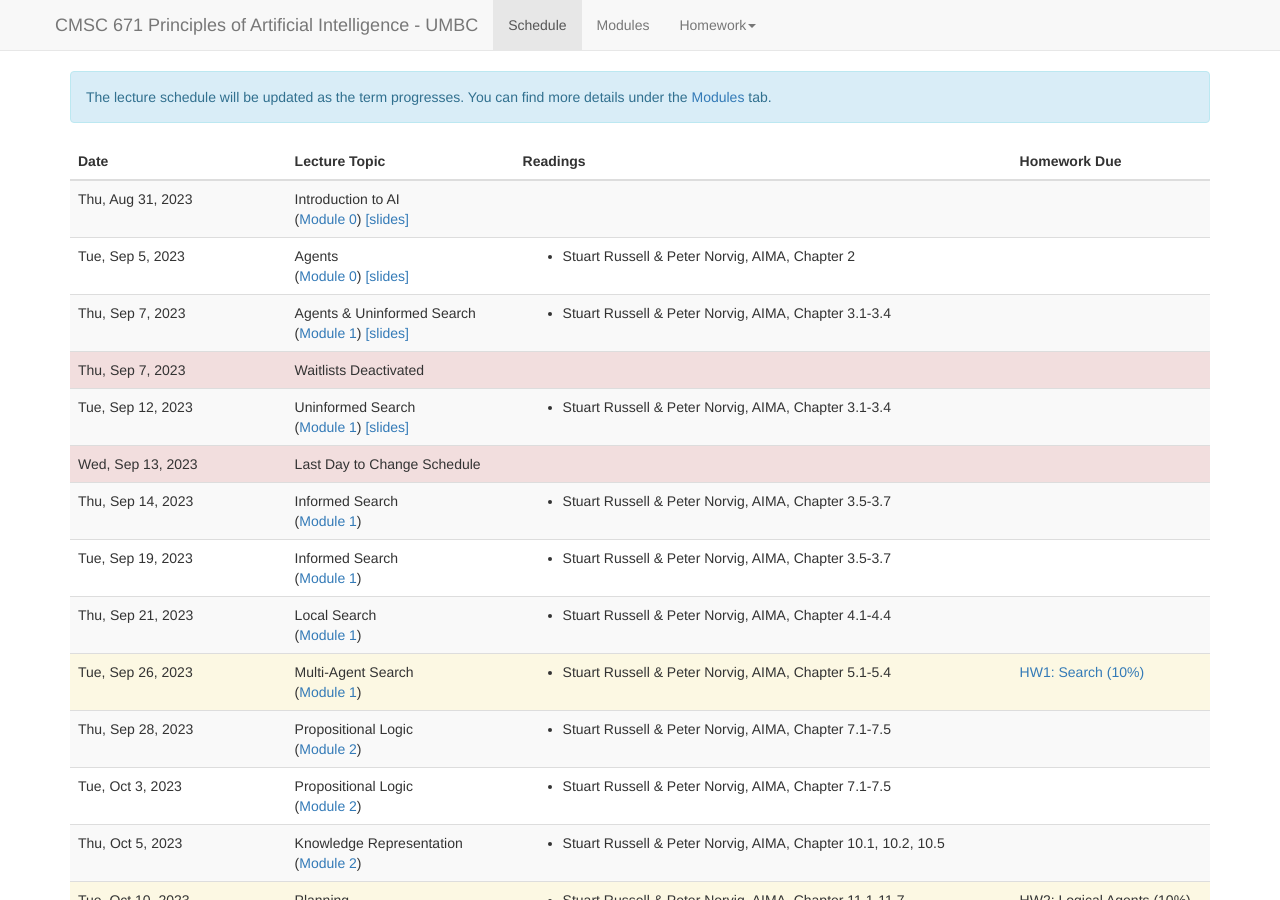
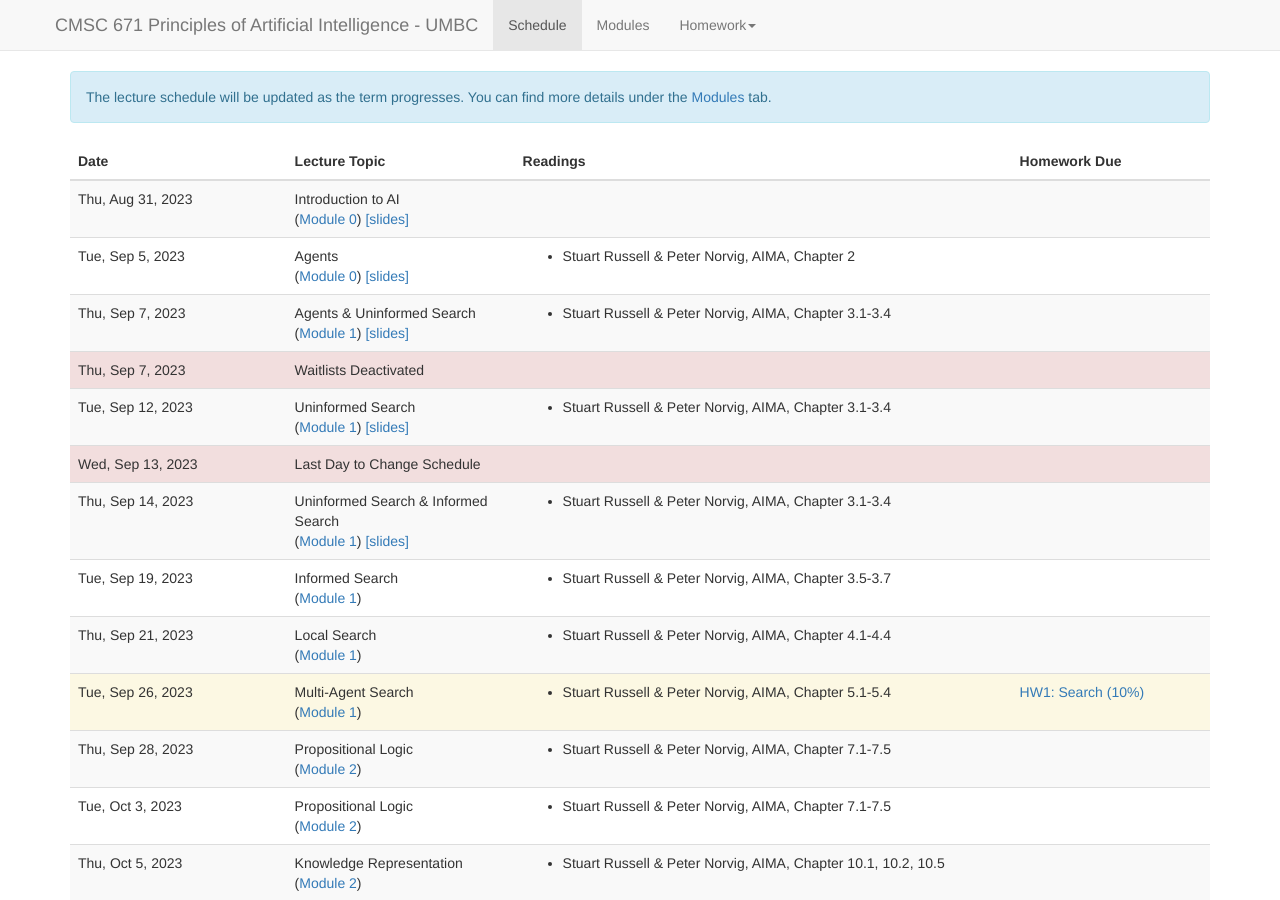
Before and after one commit to lara-martin/Principles-of-AI, a Jekyll site: the page built from lectures.md, in a window 1280 px wide and 900 px high. Built offline with Jekyll 4.4.1, drawn with Linux system fonts in a browser that asks for light colours; nearby versions of some CDN libraries; a script that is not in the unit is left out.

Commit message:
9/14 slides

```diff
--- a/_data/lectures.yaml
+++ b/_data/lectures.yaml
@@ -48,7 +48,8 @@
   title: Last Day to Change Schedule
 -
   date: 2023-09-14
-  title: Informed Search
+  title: Uninformed Search & Informed Search
+  slides: slides/23-09-14_Uninformed-Search-2.pdf
 -
   date: 2023-09-19
   title: Informed Search
```
